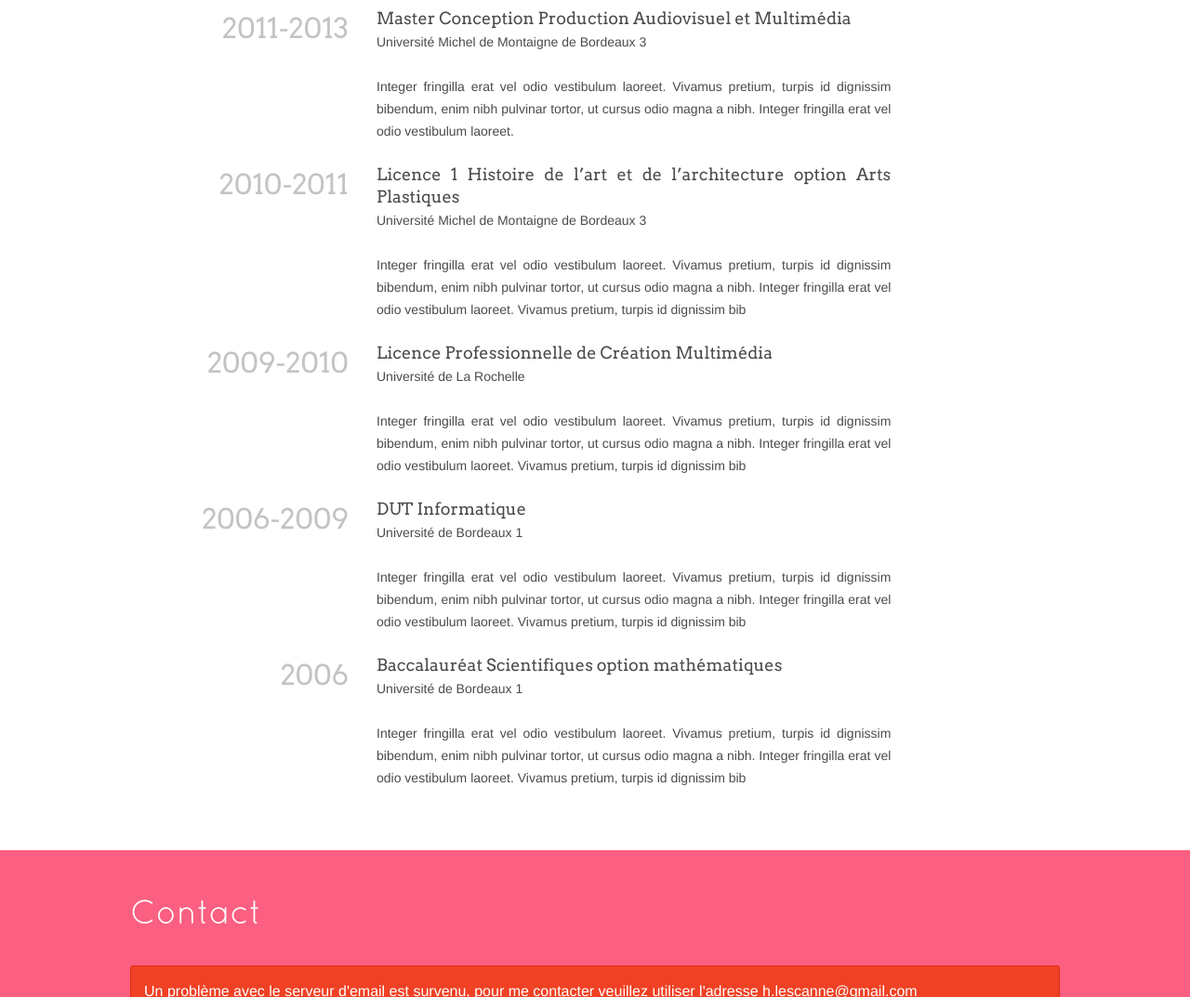
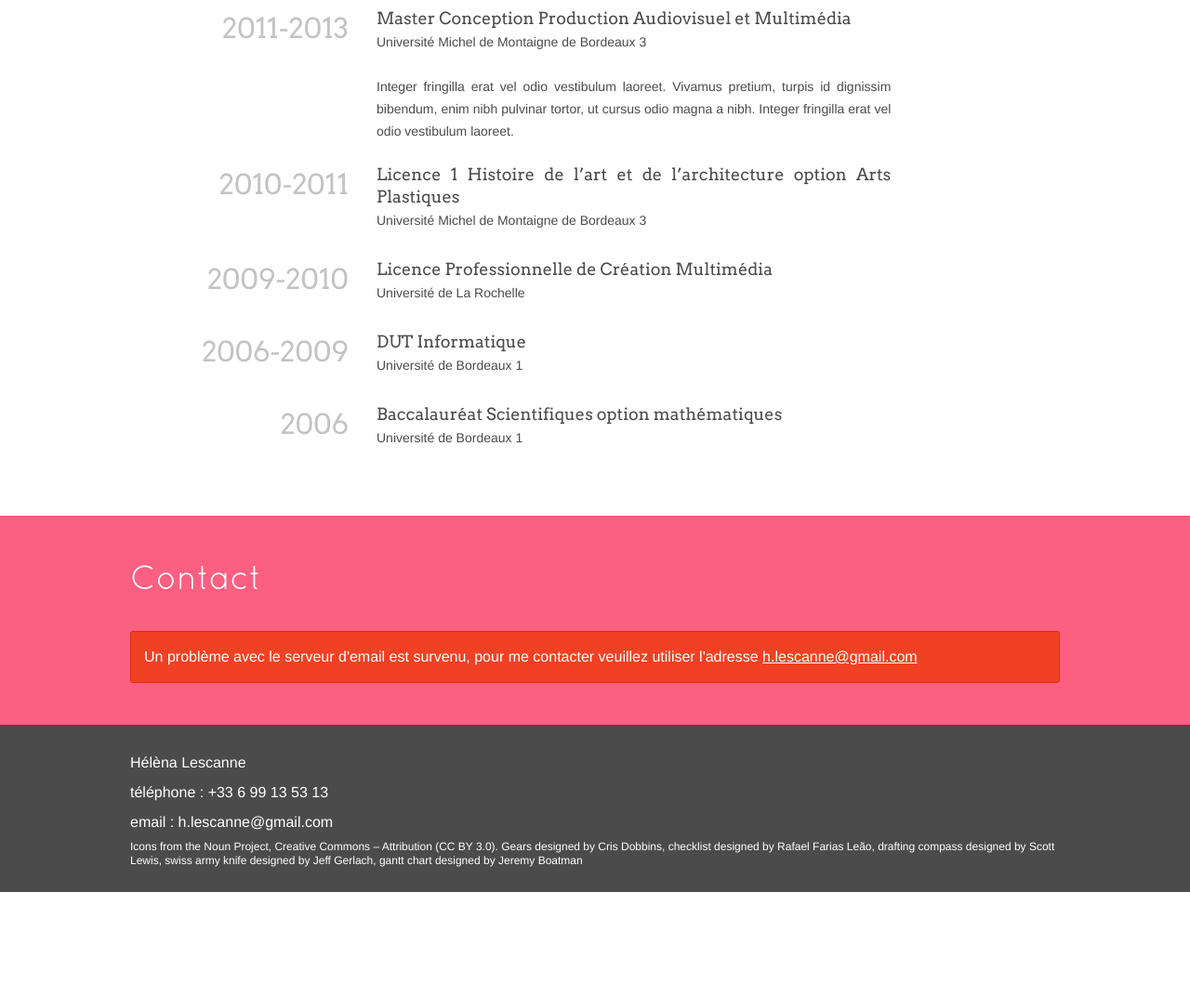
Before and after one commit to Lesclena/helena-lescanne.fr, a website: page index.html in a window 1280 px wide. Shown: the part 3428-4501 px from the top of the page at 93% size. After the commit the page ends 4388 px from the top, so only its background shows below. Drawn offline with Linux system fonts and the light colour scheme; no server answers.

Commit message:
suppr details education

```diff
--- a/index.html
+++ b/index.html
@@ -152,7 +152,6 @@
           <div class="education-content">
             <h3>Licence 1 Histoire de l’art et de l’architecture option Arts Plastiques</h3>
             <h4>Université Michel de Montaigne de Bordeaux 3</h4>
-            <p>Integer fringilla erat vel odio vestibulum laoreet. Vivamus pretium, turpis id dignissim bibendum, enim nibh pulvinar tortor, ut cursus odio magna a nibh. Integer fringilla erat vel odio vestibulum laoreet. Vivamus pretium, turpis id dignissim bib</p>
           </div>
         </article>
 
@@ -163,7 +162,6 @@
           <div class="education-content">
             <h3>Licence Professionnelle de Création Multimédia</h3>
             <h4>Université de La Rochelle</h4>
-            <p>Integer fringilla erat vel odio vestibulum laoreet. Vivamus pretium, turpis id dignissim bibendum, enim nibh pulvinar tortor, ut cursus odio magna a nibh. Integer fringilla erat vel odio vestibulum laoreet. Vivamus pretium, turpis id dignissim bib</p>
           </div>
         </article>
 
@@ -174,7 +172,6 @@
           <div class="education-content">
             <h3>DUT Informatique</h3>
             <h4>Université de Bordeaux 1</h4>
-            <p>Integer fringilla erat vel odio vestibulum laoreet. Vivamus pretium, turpis id dignissim bibendum, enim nibh pulvinar tortor, ut cursus odio magna a nibh. Integer fringilla erat vel odio vestibulum laoreet. Vivamus pretium, turpis id dignissim bib</p>
           </div>
         </article>
 
@@ -185,7 +182,6 @@
           <div class="education-content">
             <h3>Baccalauréat Scientifiques option mathématiques</h3>
             <h4>Université de Bordeaux 1</h4>
-            <p>Integer fringilla erat vel odio vestibulum laoreet. Vivamus pretium, turpis id dignissim bibendum, enim nibh pulvinar tortor, ut cursus odio magna a nibh. Integer fringilla erat vel odio vestibulum laoreet. Vivamus pretium, turpis id dignissim bib</p>
           </div>
         </article>
       </div>
```
